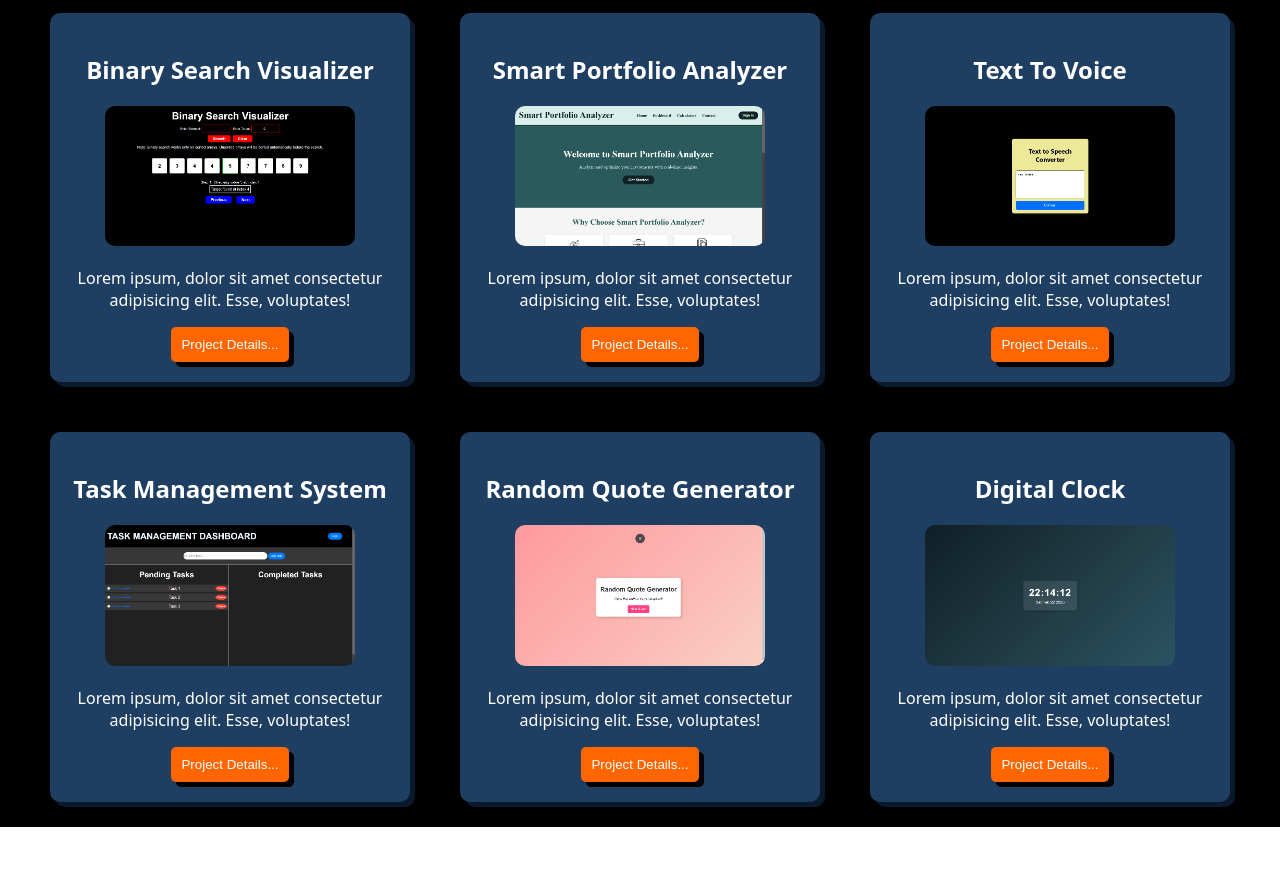
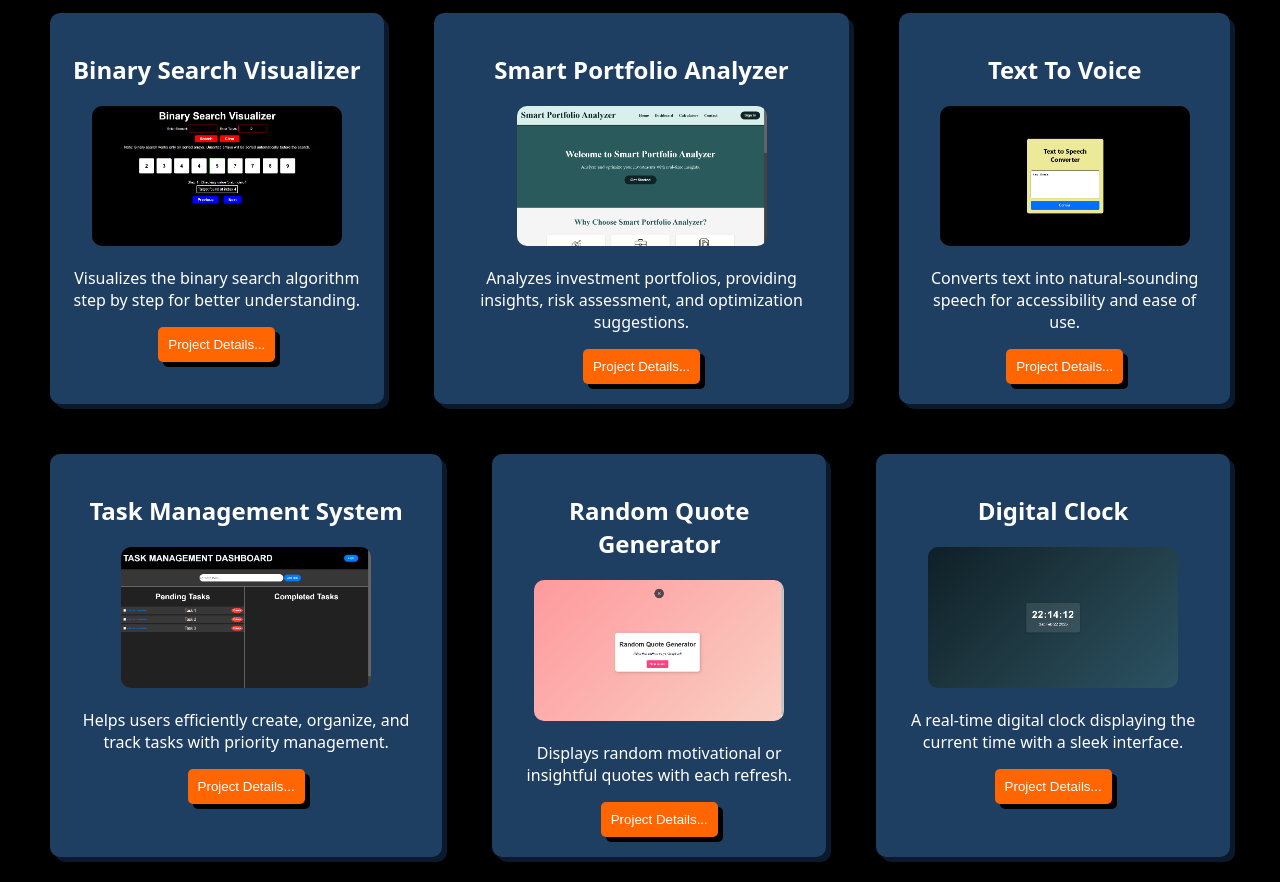
Before and after one commit to vikrantlodhi/portfolio, a plain HTML site: page projects.html in a window 1280 px wide. Shown: the part 100-982 px from the top of the page. Before the commit the page ends 927 px from the top, so only its background shows below. Drawn offline with Linux system fonts and the light colour scheme.

Commit message:
Update projects.html

```diff
--- a/projects.html
+++ b/projects.html
@@ -13,19 +13,19 @@
             <div class="box">
                 <h2>Binary Search Visualizer</h2>
                 <img src="images/BSV.png" alt="">
-                <p>Lorem ipsum, dolor sit amet consectetur adipisicing elit. Esse, voluptates!</p>
+                <p>Visualizes the binary search algorithm step by step for better understanding.</p>
                 <a href="Project-1/index.html"><button>Project Details...</button></a>
             </div>
             <div class="box">
                 <h2>Smart Portfolio Analyzer</h2>
                 <img src="images/SPA.png" alt="">
-                <p>Lorem ipsum, dolor sit amet consectetur adipisicing elit. Esse, voluptates!</p>
+                <p>Analyzes investment portfolios, providing insights, risk assessment, and optimization suggestions.</p>
                 <a href="Project-2/index.html"><button>Project Details...</button></a>
             </div>
             <div class="box">
                 <h2>Text To Voice</h2>
                 <img src="images/TVC.png" alt="">
-                <p>Lorem ipsum, dolor sit amet consectetur adipisicing elit. Esse, voluptates!</p>
+                <p>Converts text into natural-sounding speech for accessibility and ease of use.</p>
                 <a href="projects/text-to-voice.html"><button>Project Details...</button></a>
             </div>
         </div>
@@ -34,19 +34,19 @@
             <div class="box">
                 <h2>Task Management System</h2>
                 <img src="images/TMS.png" alt="">
-                <p>Lorem ipsum, dolor sit amet consectetur adipisicing elit. Esse, voluptates!</p>
+                <p>Helps users efficiently create, organize, and track tasks with priority management.</p>
                 <a href="projects/task-management.html"><button>Project Details...</button></a>
             </div>
             <div class="box">
                 <h2>Random Quote Generator</h2>
                 <img src="images/QG.png" alt="">
-                <p>Lorem ipsum, dolor sit amet consectetur adipisicing elit. Esse, voluptates!</p>
+                <p>Displays random motivational or insightful quotes with each refresh.</p>
                 <a href="projects/random-quote.html"><button>Project Details...</button></a>
             </div>
             <div class="box">
                 <h2>Digital Clock</h2>
                 <img src="images/DC.png" alt="">
-                <p>Lorem ipsum, dolor sit amet consectetur adipisicing elit. Esse, voluptates!</p>
+                <p>A real-time digital clock displaying the current time with a sleek interface.</p>
                 <a href="projects/digital-clock.html"><button>Project Details...</button></a>
             </div>
         </div>
```
